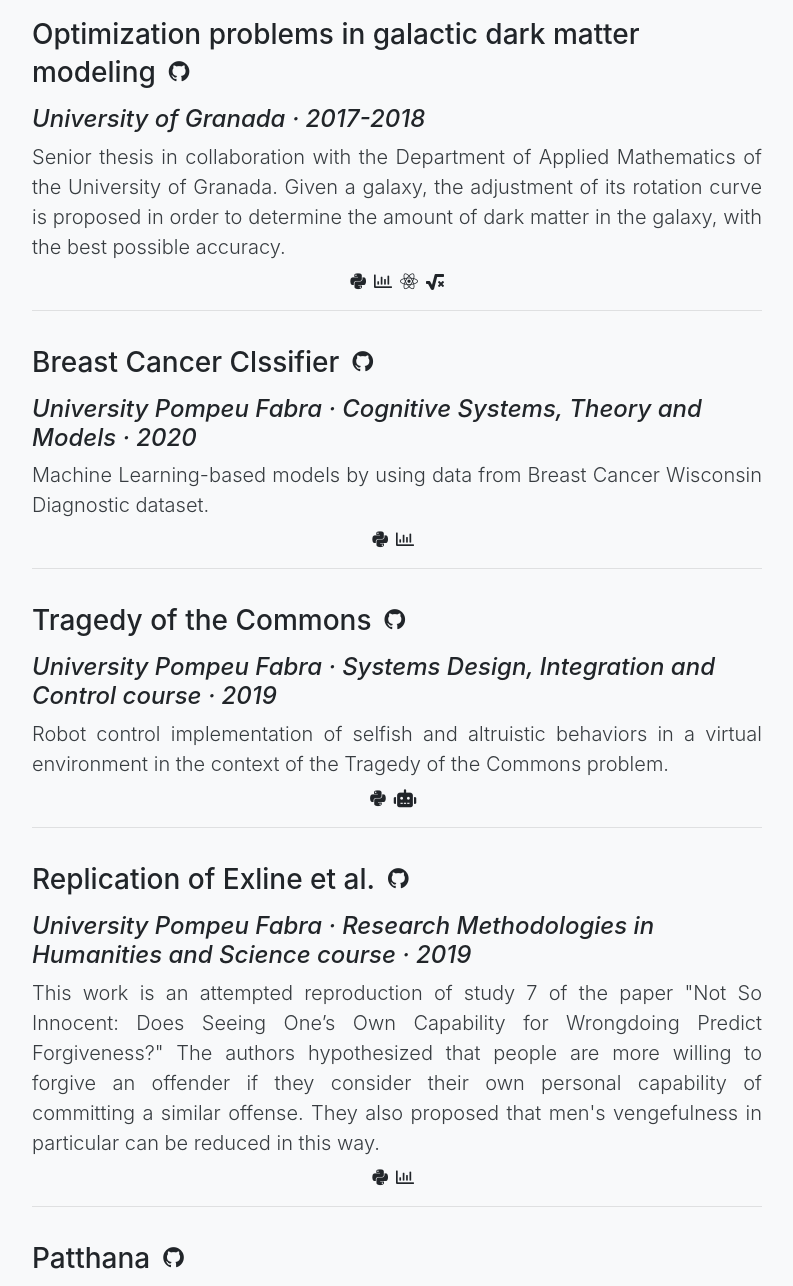
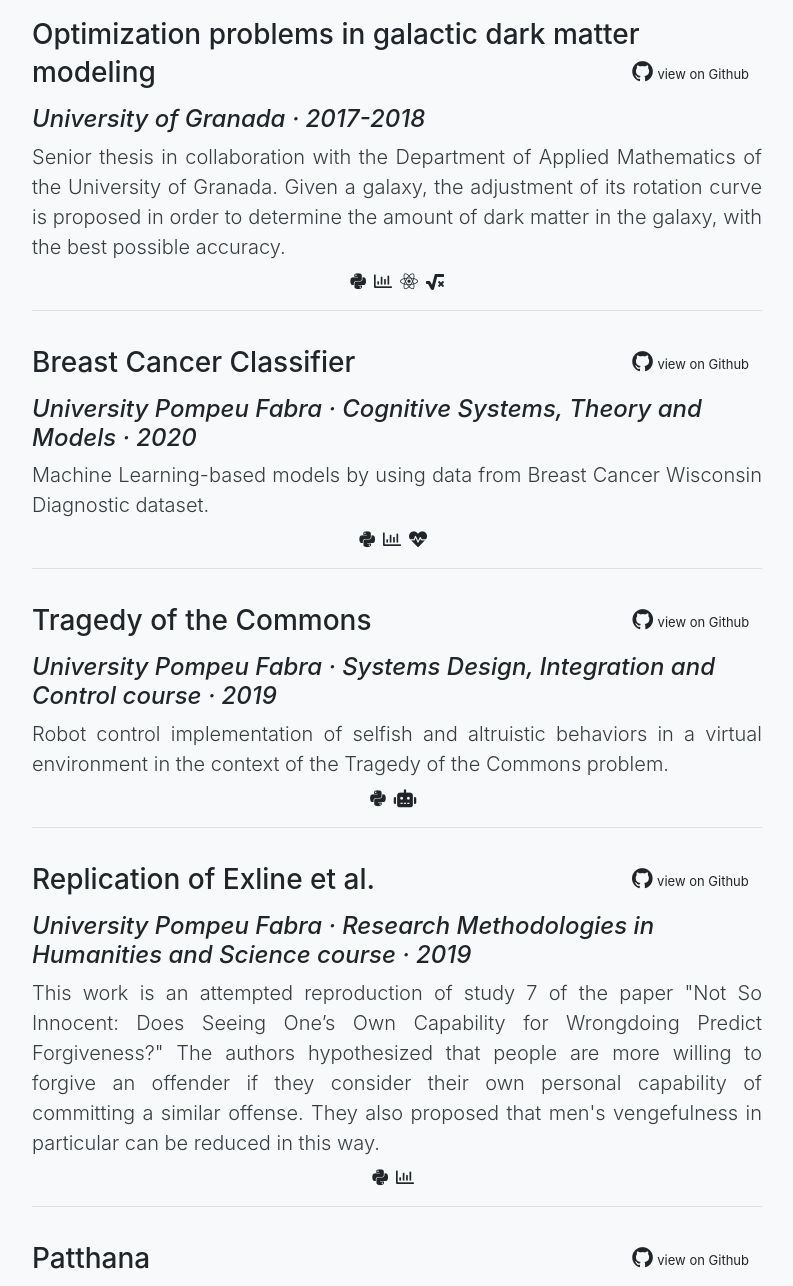
Before and after one commit to ealmenzar/ealmenzar.github.io, a website with bundled scripts: page index.html in a window 1280 px wide. Shown: the part 1574-2860 px from the top of the page, without its empty margins (243-1036 px from the left). Built offline with nearby package versions, Linux system fonts and the light colour scheme; some icons are missing; a web font is replaced by a local one.

Commit message:
Adding new project and customizing Github button

```diff
--- a/css/scrolling-nav.css
+++ b/css/scrolling-nav.css
@@ -61,8 +61,19 @@ section {
     margin-bottom: .5rem;
     text-align: justify;
 }
+
 .btn-github {
-    /*margin-left: .5rem*/
+    color: #383d41;
+    background-color: #44444400;
+    border-color: rgb(0, 0, 0);
+    margin-left: .5rem;
+    padding: .1rem .25rem;
+    position: sticky;
+    left: 75%;
+}
+.viewon {
+    font-size: small;
+    vertical-align: text-bottom;
 }
 .fa {
     font-size: x-large!important;
--- a/index.html
+++ b/index.html
@@ -82,7 +82,7 @@
 
           <hr>
 
-          <h3>Degree in Computing Engineering</h3>
+          <h3>Degree in Computer Engineering</h3>
           <h4>University of Granada · 2012-2018</h4>
           <p class="lead">Specialization in Artificial Intelligence and Information Technologies, including Metaheuristics, Ubiquitous Computing and Ambient Intelligence, and Multimedia Systems.</p>
 
@@ -102,26 +102,31 @@
         <div class="col-lg-8 mx-auto">
           <h2>~ projects ~</h2>
 
-          <h3>Optimization problems in galactic dark matter modeling<a class="btn btn-social-icon btn-xs btn-github" href="https://github.com/ealmenzar/GCM-TFG">
+          <h3>Optimization problems in galactic dark matter modeling
+          	<a class="btn btn-social-icon btn-xs btn-github" href="https://github.com/ealmenzar/GCM-TFG">
             <span class="fa fa-github"></span>
-          </a></h3>
+            <span class="viewon">view on Github</span>
+            </a>
+      		</h3>
           <h4>University of Granada · 2017-2018</h4>
           <p class="lead">Senior thesis in collaboration with the Department of Applied Mathematics of the University of Granada. Given a galaxy, the adjustment of its rotation curve is proposed in order to determine the amount of dark matter in the galaxy, with the best possible accuracy.</p>
           <div class="project-icons"><i class="fab fa-python"></i><i class="far fa-chart-bar"></i><i class="fab fa-react"></i></i><i class="fas fa-square-root-alt"></i></div>
 
           <hr>
 
-          <h3>Breast Cancer Clssifier<a class="btn btn-social-icon btn-xs btn-github" href="https://github.com/ealmenzar/BreastCancerClassifier">
+          <h3>Breast Cancer Classifier<a class="btn btn-social-icon btn-xs btn-github" href="https://github.com/ealmenzar/BreastCancerClassifier">
               <span class="fa fa-github"></span>
+              <span class="viewon"> view on Github</span>
             </a></h3>
           <h4>University Pompeu Fabra · Cognitive Systems, Theory and Models · 2020</h4>
           <p class="lead">Machine Learning-based models by using data from Breast Cancer Wisconsin Diagnostic dataset.</p>
-          <div class="project-icons"><i class="fab fa-python"></i><i class="far fa-chart-bar"></i></div>
+          <div class="project-icons"><i class="fab fa-python"></i><i class="far fa-chart-bar"></i><i class="fas fa-heartbeat"></i></div>
 
           <hr>
 
           <h3>Tragedy of the Commons<a class="btn btn-social-icon btn-xs btn-github" href="https://github.com/ealmenzar/SDIC/blob/master/final_project/Tragedy_Commons_Notebook.ipynb">
               <span class="fa fa-github"></span>
+              <span class="viewon"> view on Github</span>
             </a></h3>
           <h4>University Pompeu Fabra · Systems Design, Integration and Control course · 2019</h4>
           <p class="lead">Robot control implementation of selfish and altruistic behaviors in a virtual environment in the context of the Tragedy of the Commons problem.</p>
@@ -129,7 +134,8 @@
 
           <hr>
 
-          <h3>Replication of Exline et al.<a class="btn btn-social-icon btn-xs btn-github" href="https://github.com/ealmenzar/RMHS"><span class="fa fa-github"></span></a></h3>
+          <h3>Replication of Exline et al.<a class="btn btn-social-icon btn-xs btn-github" href="https://github.com/ealmenzar/RMHS"><span class="fa fa-github"></span>
+          	<span class="viewon"> view on Github</span> </a></h3>
           <h4>University Pompeu Fabra · Research Methodologies in Humanities and Science course · 2019</h4>
           <p class="lead">This work is an attempted reproduction of study 7 of the paper "Not So Innocent: Does Seeing One’s Own Capability for Wrongdoing Predict Forgiveness?" The authors hypothesized that people are more willing to forgive an offender if they consider their own personal capability of committing a similar offense. They also proposed that men's vengefulness in particular can be reduced in this way.</p>
           <div class="project-icons"><i class="fab fa-python"></i><i class="far fa-chart-bar"></i></div>
@@ -138,6 +144,7 @@
 
           <h3>Patthana<a class="btn btn-social-icon btn-xs btn-github" href="https://github.com/ealmenzar/EDAsignal-Processing">
               <span class="fa fa-github"></span>
+              <span class="viewon"> view on Github</span>
             </a></h3>
           <h4>University Pompeu Fabra · Advanced Interface Design course · 2019</h4>
           <p class="lead">Real time Processing-based application focus on measuring breathing by using an EDA sensor in order to detect and control an anxiety attack.</p>
@@ -145,7 +152,8 @@
 
           <hr>
 
-          <h3>Ruido<a class="btn btn-social-icon btn-xs btn-github" href="https://github.com/ealmenzar/ETOPIA/blob/master/ruido_EN.pdf"><span class="fa fa-github"></span></a></h3>
+          <h3>Ruido<a class="btn btn-social-icon btn-xs btn-github" href="https://github.com/ealmenzar/ETOPIA/blob/master/ruido_EN.pdf"><span class="fa fa-github"></span>
+          	<span class="viewon"> view on Github</span> </a></h3>
           <h4>Etopia - Art and Technology Center of Zaragoza · Media Facade Academy · 2019</h4>
           <p class="lead">This piece shows the deformation of a digital form according to the noise of a keyboard. It was developed in Etopia, an academy aimed at artists, professionals or students related to audiovisual forms</p>
           <div class="project-icons"><i class="fab fa-python"></i><i class="fas fa-palette"></i></div>
@@ -154,6 +162,7 @@
 
           <h3>wow! signal<a class="btn btn-social-icon btn-xs btn-github" href="https://github.com/ealmenzar/wowsignal/blob/master/portfolio_wowsignal_EN.pdf">
                 <span class="fa fa-github"></span>
+                <span class="viewon"> view on Github</span>
             </a></h3>
           <h4>Public School of Cultural Education of Andalusia · Videomapping Techniques course · 2018</h4>
           <p class="lead">New media art installation. This piece consists in the projection of audioreactive and generative visual content that is created in real time, based on sounds coming from the Universe.</p>
```
